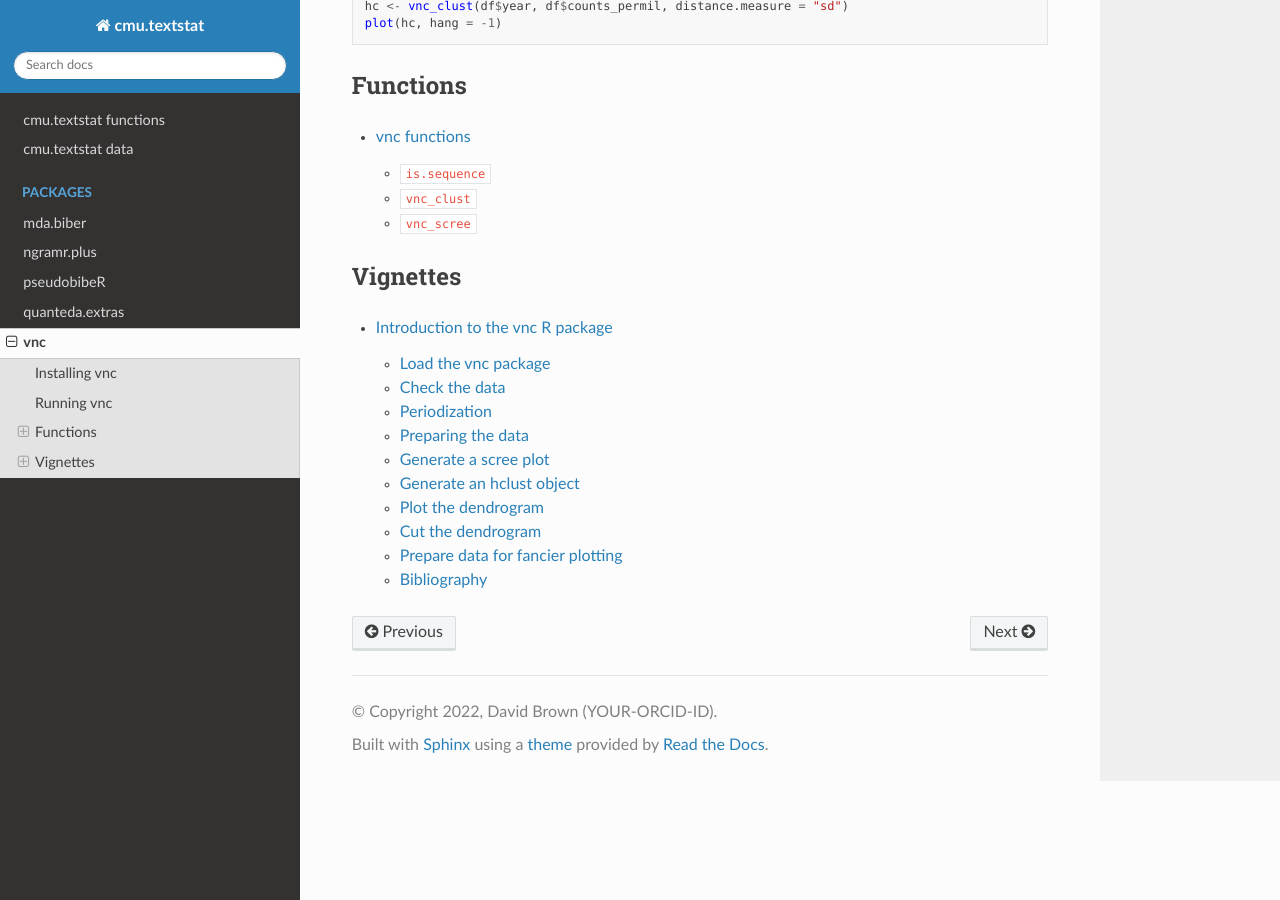
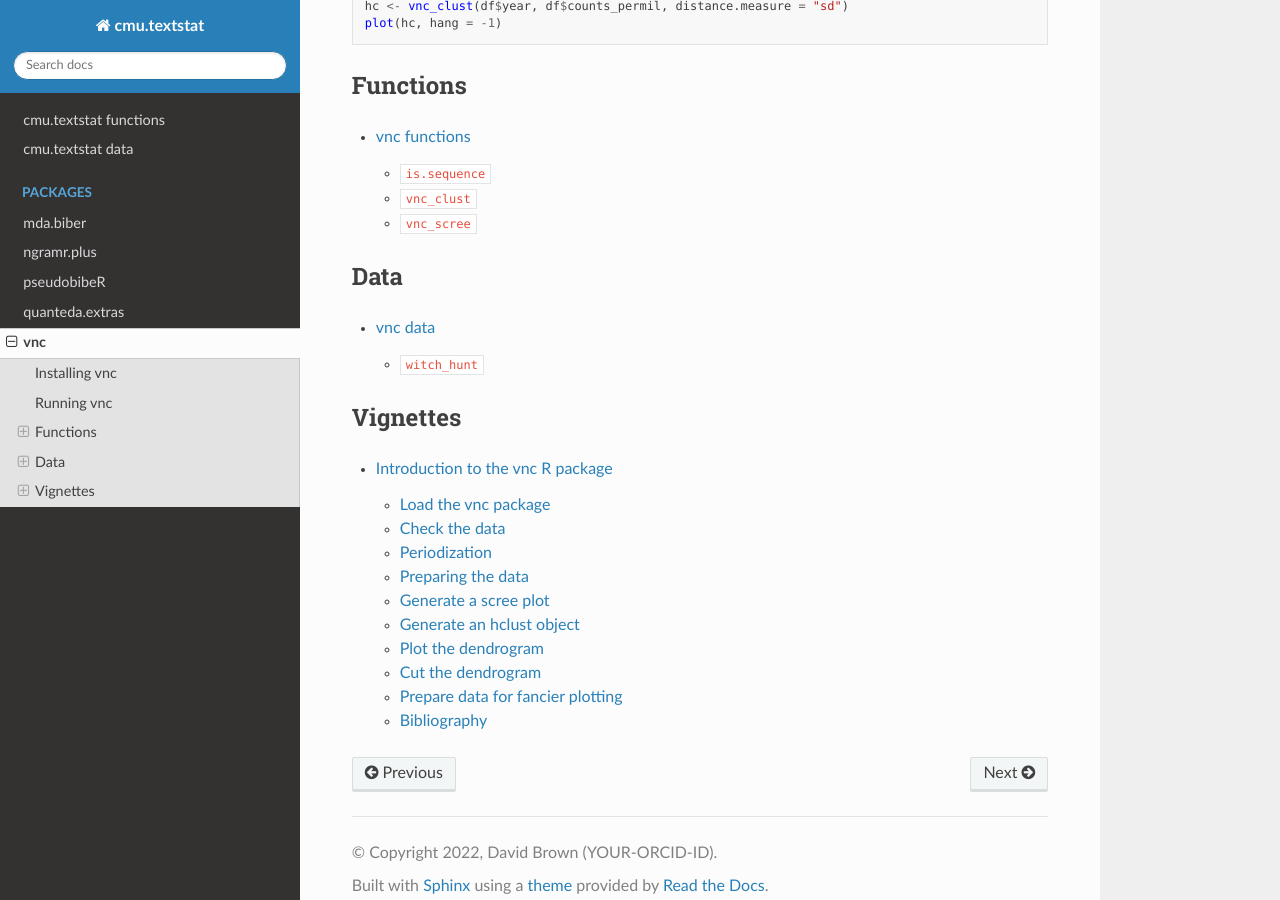
Before and after one commit to browndw/cmu-textstat-docs, a Sphinx documentation site: the page built from docs/vnc/vnc.md, in a window 1280 px wide and 900 px high, scrolled down 948 px. Built offline with Sphinx 7.4.7 and the Read the Docs theme 2.0.0, drawn with Linux system fonts in a browser that asks for light colours.

Commit message:
Update vnc.md

````diff
--- a/docs/vnc/vnc.md
+++ b/docs/vnc/vnc.md
@@ -34,6 +34,15 @@ plot(hc, hang = -1)
 functions/functions.md
 ```
 
+## Data
+
+```{toctree}
+:maxdepth: 2
+
+data/data.md
+```
+
+
 ## Vignettes
 
 ```{toctree}
````
